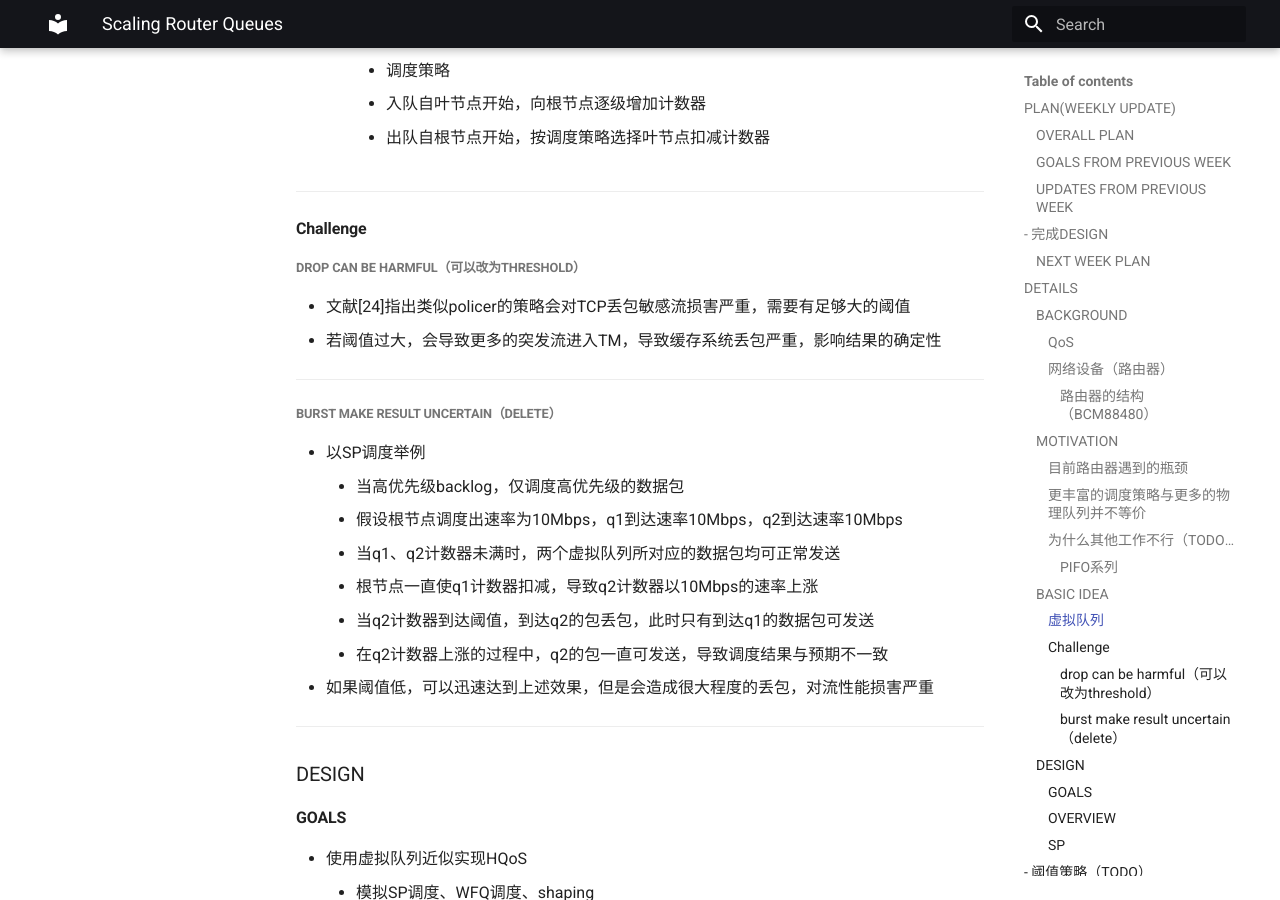
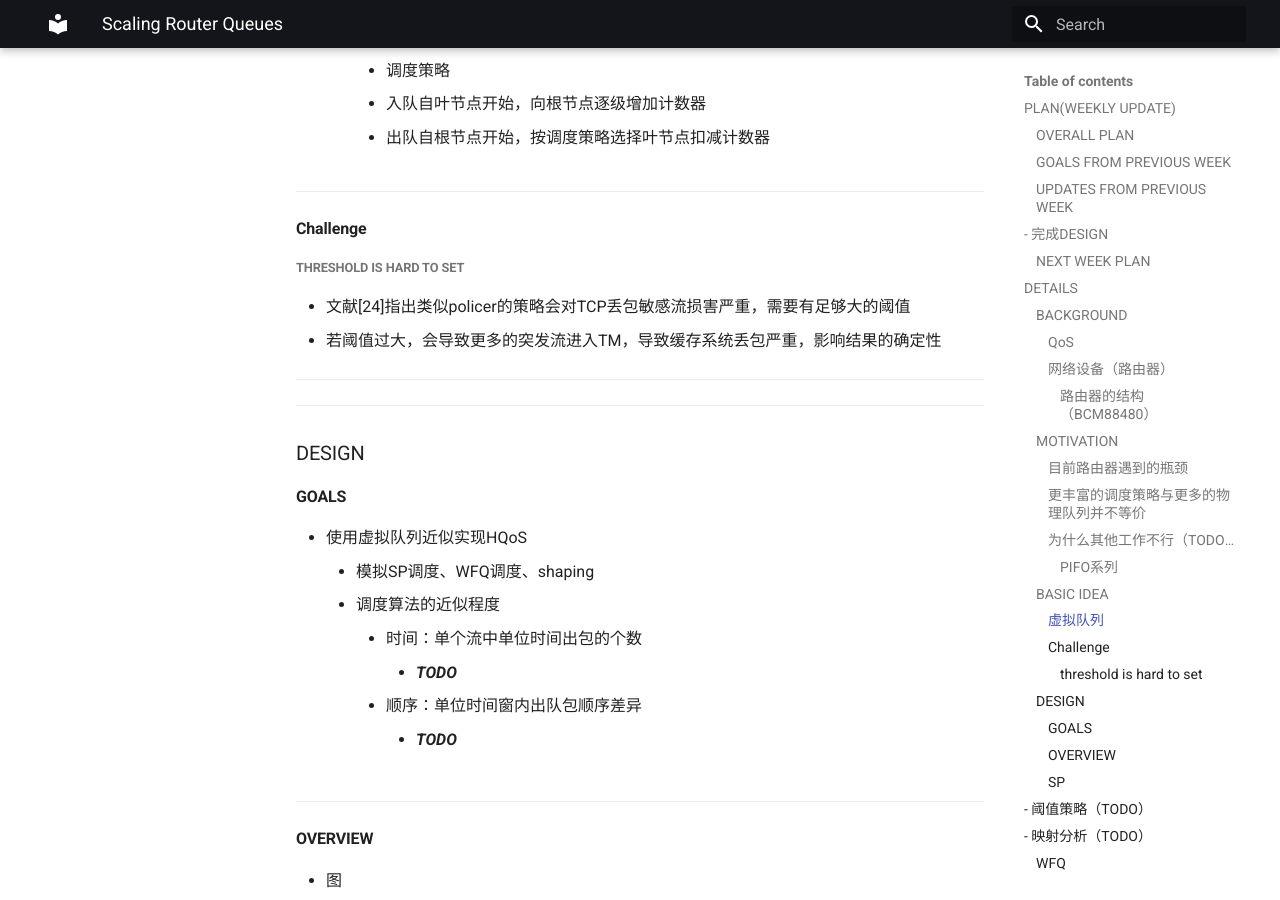
Before and after one commit to blowinding/blowinding.github.io, an MkDocs documentation site: the page built from docs/research/Scaling Router Queues.md, in a window 1280 px wide and 900 px high, scrolled down 5224 px. Built offline with MkDocs 1.6.1 and Material for MkDocs 9.7.7, drawn with Linux system fonts in a browser that asks for light colours.

Commit message:
2026-01-29 22:51:46: ...

```diff
--- a/docs/research/Scaling Router Queues.md
+++ b/docs/research/Scaling Router Queues.md
@@ -117,19 +117,10 @@
 		- 出队自根节点开始，按调度策略选择叶节点扣减计数器
 ---
 #### Challenge
-##### drop can be harmful（可以改为threshold）
+##### threshold is hard to set
 - 文献[24]指出类似policer的策略会对TCP丢包敏感流损害严重，需要有足够大的阈值
 - 若阈值过大，会导致更多的突发流进入TM，导致缓存系统丢包严重，影响结果的确定性
 ---
-##### burst make result uncertain（delete）
-- 以SP调度举例
-	- 当高优先级backlog，仅调度高优先级的数据包
-	- 假设根节点调度出速率为10Mbps，q1到达速率10Mbps，q2到达速率10Mbps
-	- 当q1、q2计数器未满时，两个虚拟队列所对应的数据包均可正常发送
-	- 根节点一直使q1计数器扣减，导致q2计数器以10Mbps的速率上涨
-	- 当q2计数器到达阈值，到达q2的包丢包，此时只有到达q1的数据包可发送
-	- 在q2计数器上涨的过程中，q2的包一直可发送，导致调度结果与预期不一致
-- 如果阈值低，可以迅速达到上述效果，但是会造成很大程度的丢包，对流性能损害严重
 ---
 ### DESIGN
 #### GOALS
```
